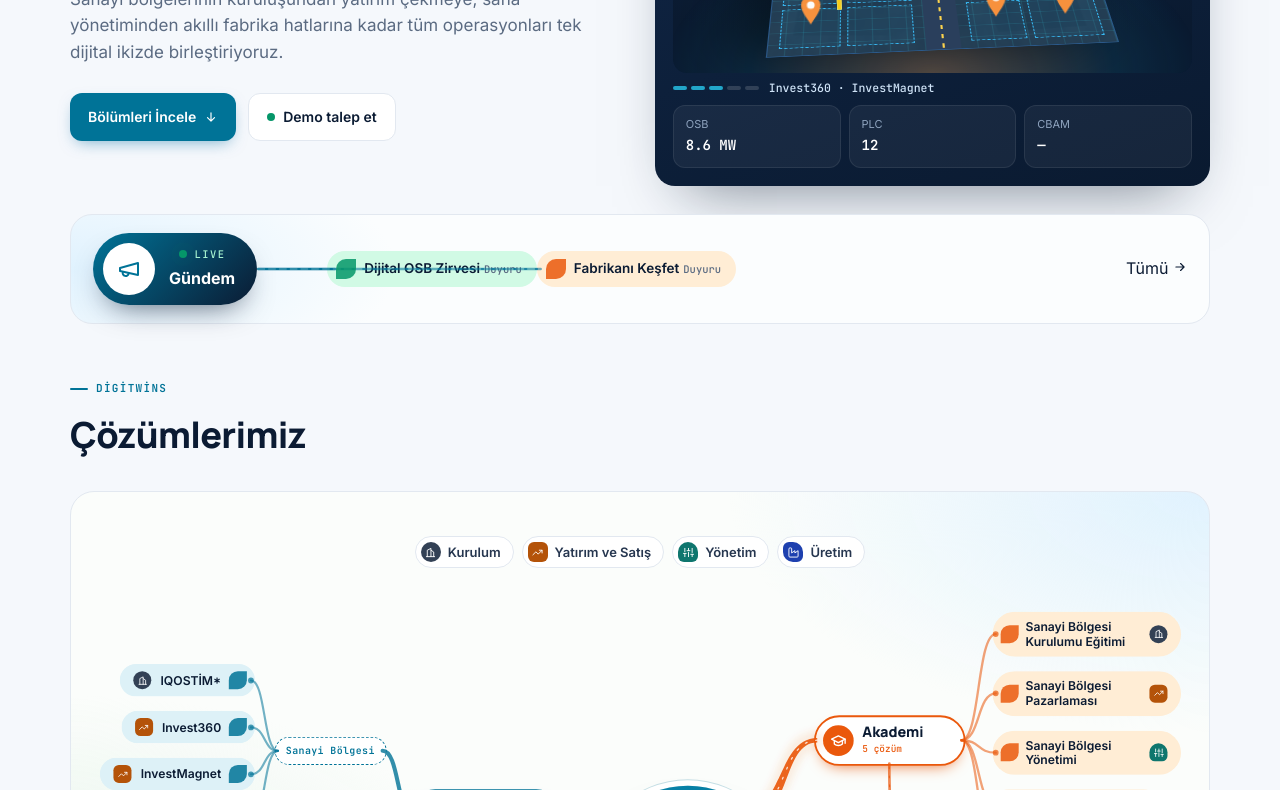
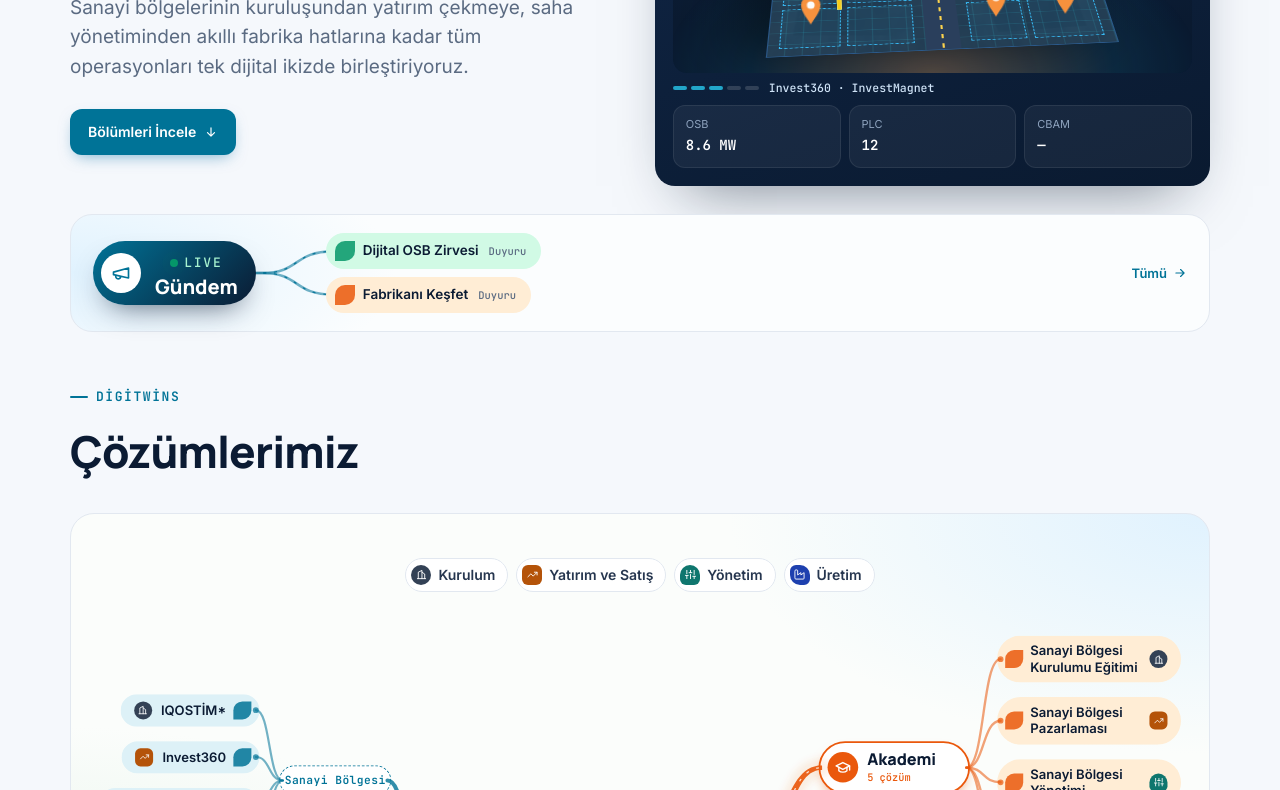
Before and after one commit to fabriquz/digitwins-office, a plain HTML site: page index.html in a window 1280 px wide. Shown: the part 428-1218 px from the top of the page. Drawn offline with Linux system fonts and the light colour scheme.

Commit message:
Ana sayfa: hero demo düğmesi kaldırıldı, başlıklar büyütüldü, Gündem stili düzeltildi
Co-Authored-By: Claude Sonnet 5.5 <noreply@anthropic.com>
Claude-Session: https://claude.ai/code/session_01ArJFyUwqvREdvSE4vi1pHJ

```diff
--- a/index.html
+++ b/index.html
@@ -227,7 +227,7 @@ html body .big-i{width:56px!important;height:56px!important;margin:6px 0 16px 6p
 @media(prefers-reduced-motion:reduce){.tw3 *{animation:none!important}}
 
 /* Ana sayfa Gündem: canlı dal, her yeni duyuru/haber yeni yaprak olarak bağlanır */
-.agmap{position:relative;display:grid;gap:14px 70px;align-items:center;margin:-36px 0 48px;padding:18px 22px;border-radius:22px;background:radial-gradient(500px 200px at 0% 50%,#E0F2FE,transparent 65%),#FBFDFE;border:1px solid var(--line)}.tw3 .agmap > *:not(svg){position:relative;z-index:1}.tw3 .ag-node{justify-self:start;padding:8px 18px 8px 8px!important}.tw3 .ag-node .ph-ic{width:40px;height:40px}.tw3 .ag-node .ph-ic .ico{width:20px;height:20px}.tw3 .ag-node b{display:block;font-family:var(--display);font-size:18px;font-weight:800;color:#fff;line-height:1}.tw3 .ag-node .s{display:inline-flex!important;align-items:center;gap:6px}.tw3 .ag-leaves{display:grid;gap:8px;justify-items:start}.tw3 .ag-leaves .leaf{max-width:100%}.tw3 .ag-leaves .leaf .lt{display:inline-flex;align-items:baseline;gap:6px;flex-wrap:wrap}.tw3 .ag-wait{border-style:dashed!important;border-color:color-mix(in srgb,var(--c) 45%,transparent)!important;background:#fff!important;opacity:.85}.tw3 .ag-all{justify-self:start;display:inline-flex;align-items:center;gap:6px;font-size:13px;font-weight:600;color:var(--brand)}.tw3 .agmap svg.ph-lines path.br{stroke-dasharray:1200;stroke-dashoffset:1200;animation:draw 1.4s ease-out forwards}
+.agmap{position:relative;display:grid;gap:14px 70px;align-items:center;margin:-36px 0 48px;padding:18px 22px;border-radius:22px;background:radial-gradient(500px 200px at 0% 50%,#E0F2FE,transparent 65%),#FBFDFE;border:1px solid var(--line)}.agmap > *:not(svg){position:relative;z-index:1}.ag-node{justify-self:start;padding:8px 18px 8px 8px!important}.ag-node .ph-ic{width:40px;height:40px}.ag-node .ph-ic .ico{width:20px;height:20px}.ag-node b{display:block;font-family:var(--display);font-size:18px;font-weight:800;color:#fff;line-height:1}.ag-node .s{display:inline-flex!important;align-items:center;gap:6px}.ag-leaves{display:grid;gap:8px;justify-items:start}.ag-leaves .leaf{max-width:100%}.ag-leaves .leaf .lt{display:inline-flex;align-items:baseline;gap:6px;flex-wrap:wrap}.ag-wait{border-style:dashed!important;border-color:color-mix(in srgb,var(--c) 45%,transparent)!important;background:#fff!important;opacity:.85}.ag-all{justify-self:start;display:inline-flex;align-items:center;gap:6px;font-size:13px;font-weight:600;color:var(--brand)}.agmap svg.ph-lines path.br{stroke-dasharray:1200;stroke-dashoffset:1200;animation:draw 1.4s ease-out forwards}
 @media(min-width:860px){.agmap{grid-template-columns:auto 1fr auto}.ag-all{justify-self:end}}
 @media(max-width:859px){.ag-leaves{padding-left:34px}}
 
@@ -718,6 +718,19 @@ svg.ph-lines{position:absolute;inset:0;width:100%;height:100%;pointer-events:non
 .pn-btn b{display:block;font-size:14px;font-weight:700;color:var(--ink);line-height:1.25}
 .pn-btn:hover{border-color:var(--brand);box-shadow:0 10px 22px -14px var(--brand);transform:translateY(-2px)}
 @media(max-width:600px){.pnav-bar{flex-direction:column}.pn-btn{max-width:100%}.pn-btn.nx{margin-left:0;justify-content:space-between}}
+
+/* Ana sayfa yazıları biraz büyük */
+.hero .eyebrow,.sec-head .eyebrow,.partners .pt-k,.agmap .ag-node .s{font-size:13px}
+.hero h1{font-size:clamp(38px,5.6vw,64px)}
+.hero p.lead{font-size:19px;max-width:560px}
+.sec-head h2{font-size:clamp(30px,3.8vw,44px)}
+.sec-head p{font-size:17px}
+.tree-wrap .tree .bnode b{font-size:18px}.tree-wrap .tree .bnode small{font-size:11.5px}
+.tree-wrap .tree .leaf{font-size:14.5px}
+.tree-wrap .tree .snode{font-size:12.5px}
+.topics .tchip{font-size:14px}
+.agmap .ag-node b{font-size:20px}
+.pt-chip b{font-size:18px}.pt-chip small{font-size:11px}
 </style>
 </head>
 <body>
@@ -1214,7 +1227,6 @@ function renderHome() {
       <p class="lead">${dict.heroDesc}</p>
       <div class="actions">
         <a href="#bolumler" class="btn btn-primary">${dict.exploreBtn} ${S('<path d="M12 5v14M6 13l6 6 6-6"/>', 'ico-sm')}</a>
-        <button class="btn btn-ghost" onclick="openDemoModal(${demoRef(dict.heroSlogan)})"><span class="dot"></span>${dict.demoBtn}</button>
       </div>
     </div>
     <div>${renderDigitalTwinVisual()}</div>
```
